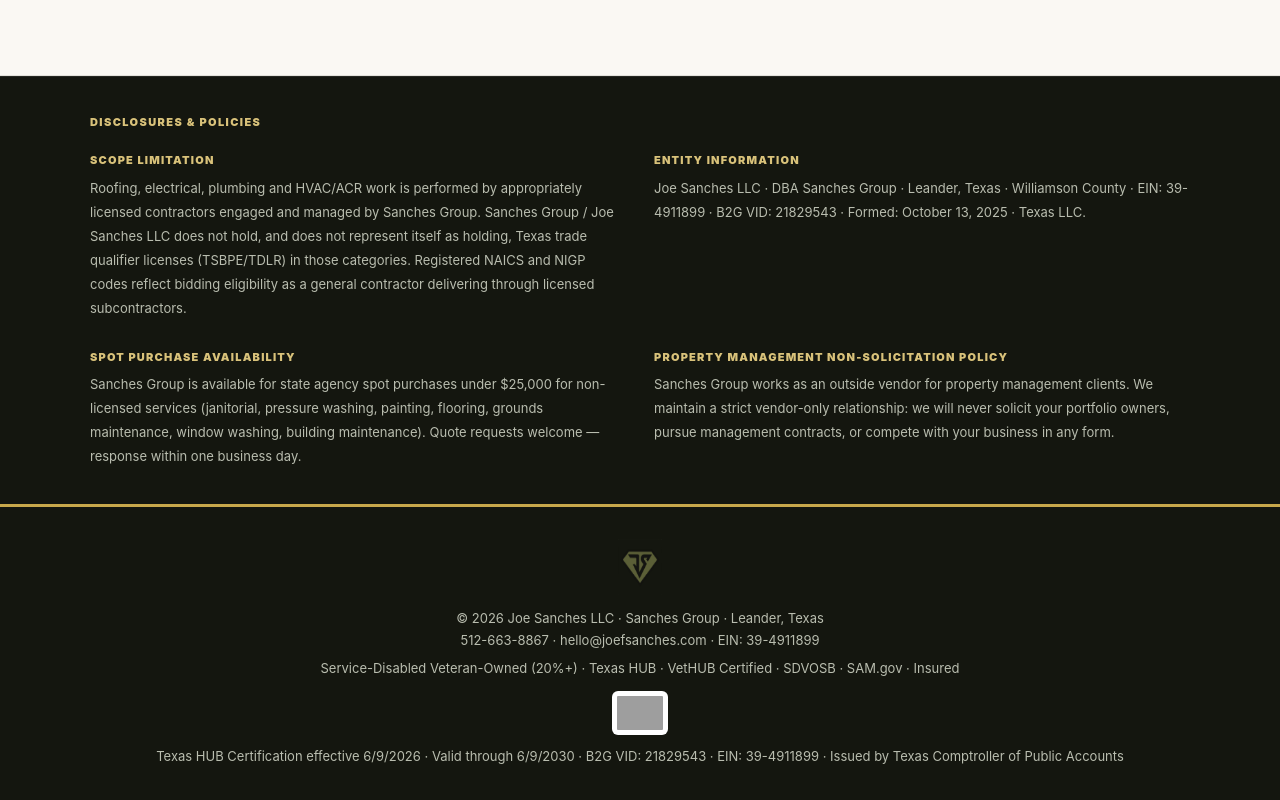
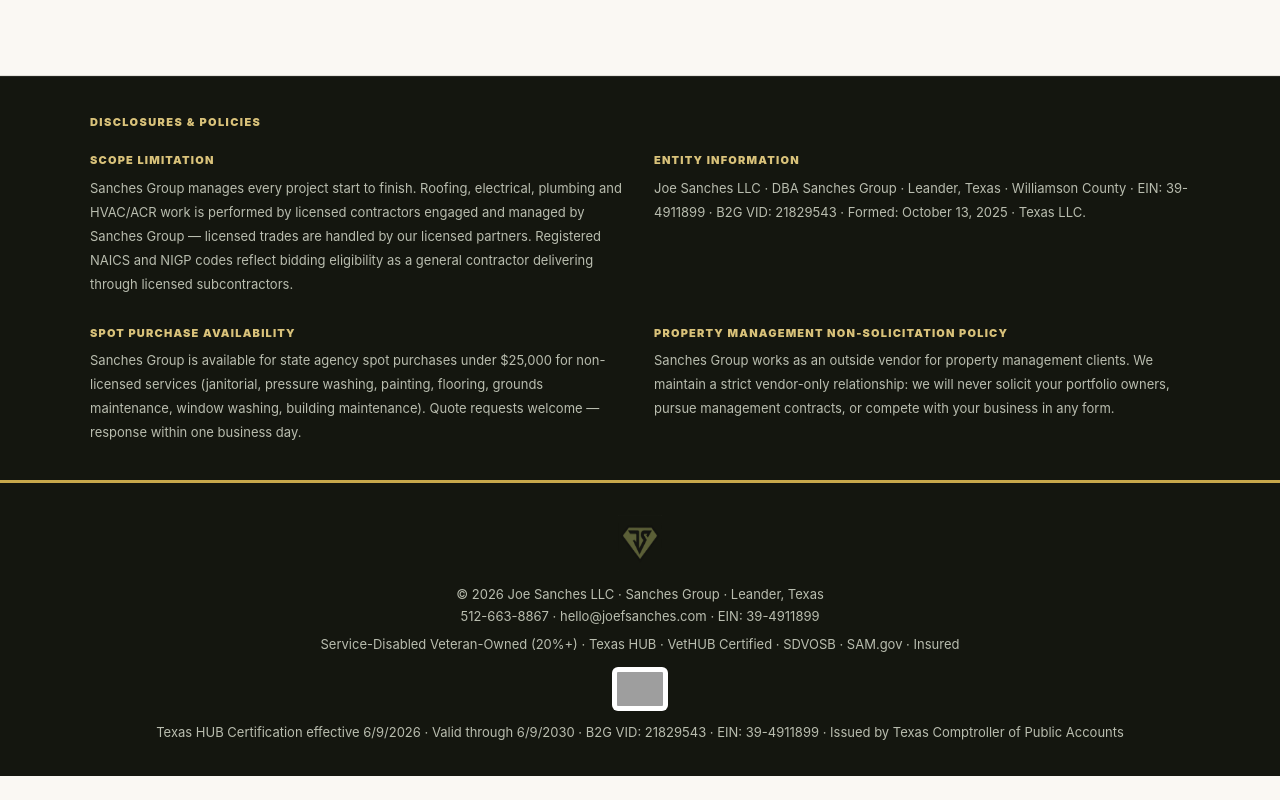
Before and after one commit to jsanches5959/joefsanches-seo, a Next.js app: page /government in a window 1280 px wide. Shown: the part 5736-6536 px from the top of the page. After the commit the page ends 6512 px from the top, so only its background shows below. Built offline with nearby package versions, Linux system fonts and the light colour scheme; grey boxes are pictures that could not be loaded.

Commit message:
Simplify licensing language site-wide, add About page, add Cedar Park electrical page

```diff
--- a/pages/government.js
+++ b/pages/government.js
@@ -653,7 +653,7 @@ export default function Government() {
           <div style={{ display: 'grid', gridTemplateColumns: '1fr 1fr', gap: '28px' }}>
             <div>
               <p style={{ fontSize: '11px', fontWeight: '900', letterSpacing: '1.2px', textTransform: 'uppercase', color: '#d9c27a', marginBottom: '6px' }}>Scope Limitation</p>
-              <p style={{ fontSize: '13px', color: '#b9bdaf', lineHeight: '1.85' }}>Roofing, electrical, plumbing and HVAC/ACR work is performed by appropriately licensed contractors engaged and managed by Sanches Group. Sanches Group / Joe Sanches LLC does not hold, and does not represent itself as holding, Texas trade qualifier licenses (TSBPE/TDLR) in those categories. Registered NAICS and NIGP codes reflect bidding eligibility as a general contractor delivering through licensed subcontractors.</p>
+              <p style={{ fontSize: '13px', color: '#b9bdaf', lineHeight: '1.85' }}>Sanches Group manages every project start to finish. Roofing, electrical, plumbing and HVAC/ACR work is performed by licensed contractors engaged and managed by Sanches Group — licensed trades are handled by our licensed partners. Registered NAICS and NIGP codes reflect bidding eligibility as a general contractor delivering through licensed subcontractors.</p>
             </div>
             <div>
               <p style={{ fontSize: '11px', fontWeight: '900', letterSpacing: '1.2px', textTransform: 'uppercase', color: '#d9c27a', marginBottom: '6px' }}>Entity Information</p>
--- a/pages/services/[slug].js
+++ b/pages/services/[slug].js
@@ -239,8 +239,8 @@ export default function Service({ service, others }) {
           <p>512-663-8867 · hello@joefsanches.com</p>
           <p className="svc-fine">
             Serving Leander, Cedar Park, Georgetown, Liberty Hill, Round Rock, Pflugerville
-            and the greater Austin area. Licensed trade work (plumbing, electrical, HVAC) is
-            referred to or subcontracted through appropriately licensed professionals.
+            and the greater Austin area. Licensed trades are handled by our licensed
+            partners — one call, one name owns the result.
           </p>
           <p><Link href="/government">Government &amp; institutional contracting →</Link></p>
         </footer>
```
